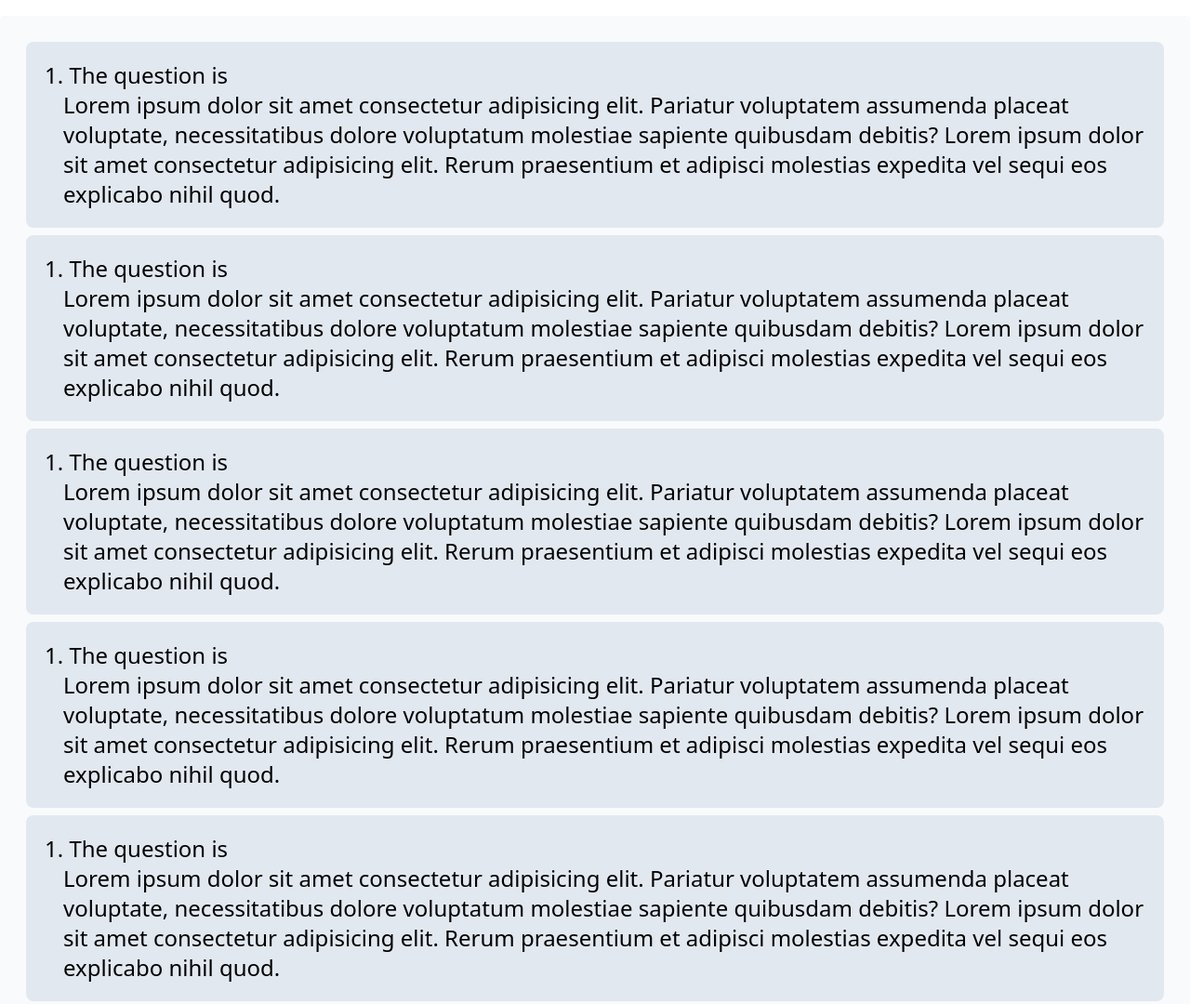
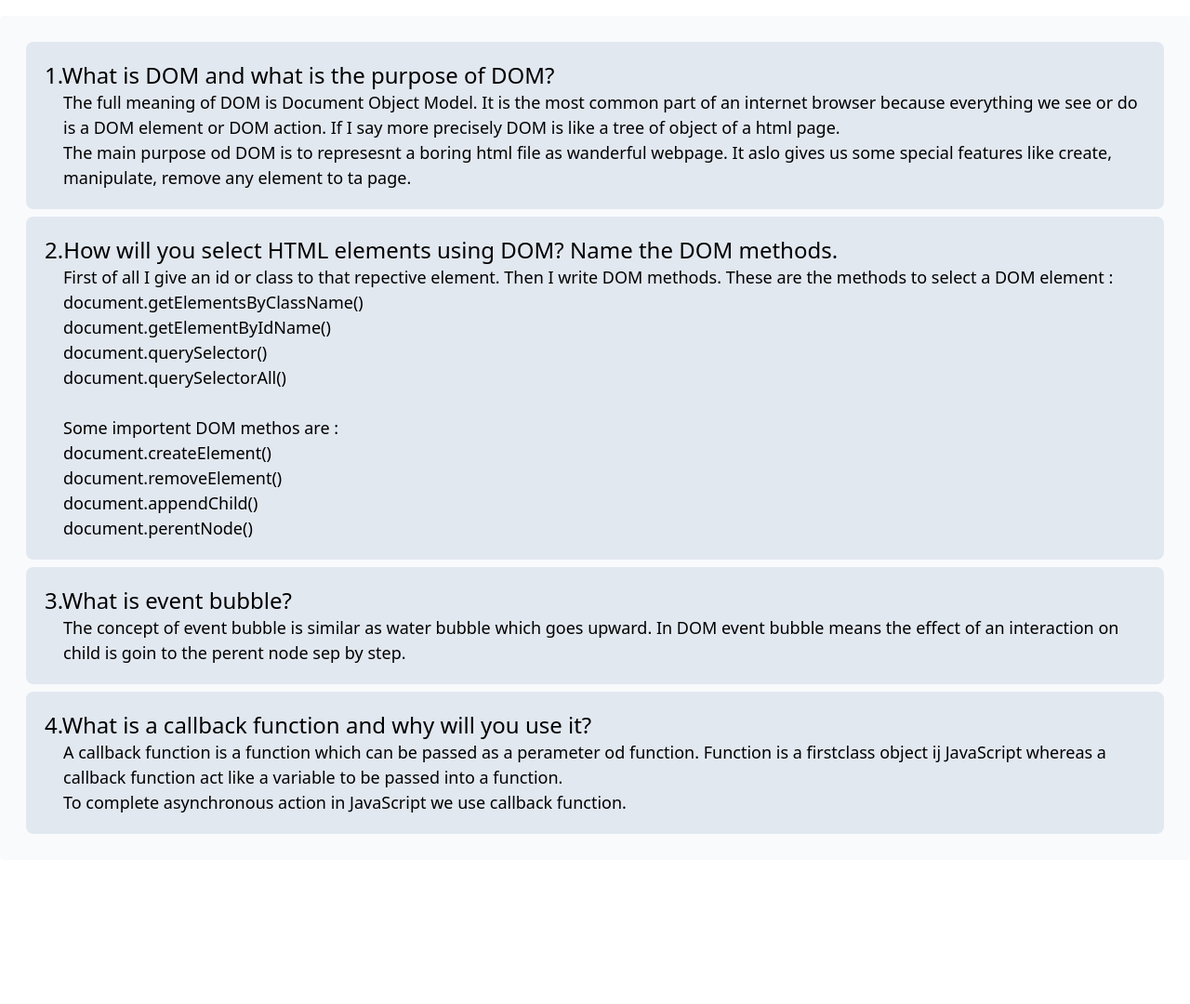
Before and after one commit to Hasib24/Assignment-05, a website: page src/blog.html in a window 1280 px wide. Shown: the part 135-1215 px from the top of the page at 93% size. After the commit the page ends 1060 px from the top, so only its background shows below. Drawn offline with Linux system fonts and the light colour scheme.

Commit message:
complete blog page

```diff
--- a/src/blog.html
+++ b/src/blog.html
@@ -29,30 +29,62 @@
     </header>
     <main>
         <div class="container rounded mx-auto mt-5 p-5  bg-slate-50">
-            <div class="bg-slate-200 m-2 p-5 rounded-lg">
-                <h1 class="text-2xl" >1. The question is</h1>
-                <p class="text-2xl font-light pl-5">Lorem ipsum dolor sit amet consectetur adipisicing elit. Pariatur voluptatem assumenda placeat voluptate, necessitatibus dolore voluptatum molestiae sapiente quibusdam debitis? Lorem ipsum dolor sit amet consectetur adipisicing elit. Rerum praesentium et adipisci molestias expedita vel sequi eos explicabo nihil quod.</p>
+            <div class="bg-slate-200 m-2 p-5 rounded-lg hover:bg-slate-300">
+                <h1 class="text-2xl" >1.What is DOM and what is the purpose of DOM?</h1>
+                <p class="text-[18px] pl-5">
+                  The full meaning of DOM is Document Object Model. It is the most common part of an internet
+                  browser because everything we see or do is a DOM element or DOM action. If I say more precisely
+                  DOM is like a tree of object of a html page.
+                  <br>
+                  The main purpose od DOM is to represesnt a boring html file as wanderful webpage.
+                  It aslo gives us some special features like create, manipulate, remove any element to ta page.
+                </p>
+
             </div>
 
-            <div class="bg-slate-200 m-2 p-5 rounded-lg">
-                <h1 class="text-2xl" >1. The question is</h1>
-                <p class="text-2xl font-light pl-5">Lorem ipsum dolor sit amet consectetur adipisicing elit. Pariatur voluptatem assumenda placeat voluptate, necessitatibus dolore voluptatum molestiae sapiente quibusdam debitis? Lorem ipsum dolor sit amet consectetur adipisicing elit. Rerum praesentium et adipisci molestias expedita vel sequi eos explicabo nihil quod.</p>
+            <div class="bg-slate-200 m-2 p-5 rounded-lg hover:bg-slate-300">
+                <h1 class="text-2xl" >2.How will you select HTML elements using DOM? Name the DOM methods.</h1>
+                <p class="text-[18px] pl-5">
+                  First of all I give an id or class to that repective element. Then I write DOM methods. These are the
+                  methods to select a DOM element : <br>
+                  document.getElementsByClassName() <br>
+                  document.getElementByIdName() <br>
+                  document.querySelector() <br>
+                  document.querySelectorAll()
+
+                  <br>
+                  <br>
+                  Some importent DOM methos are : <br>
+                  document.createElement() <br>
+                  document.removeElement() <br>
+                  document.appendChild() <br>
+                  document.perentNode()
+
+                </p>
             </div>
 
-            <div class="bg-slate-200 m-2 p-5 rounded-lg">
-                <h1 class="text-2xl" >1. The question is</h1>
-                <p class="text-2xl font-light pl-5">Lorem ipsum dolor sit amet consectetur adipisicing elit. Pariatur voluptatem assumenda placeat voluptate, necessitatibus dolore voluptatum molestiae sapiente quibusdam debitis? Lorem ipsum dolor sit amet consectetur adipisicing elit. Rerum praesentium et adipisci molestias expedita vel sequi eos explicabo nihil quod.</p>
+            <div class="bg-slate-200 m-2 p-5 rounded-lg hover:bg-slate-300">
+                <h1 class="text-2xl" >3.What is event bubble?</h1>
+                <p class="text-[18px] pl-5">
+                  The concept of event bubble is similar as water bubble which goes upward.
+                  In DOM event bubble means the effect of an interaction on child is goin to the perent node sep by step.
+
+                </p>
             </div>
 
-            <div class="bg-slate-200 m-2 p-5 rounded-lg">
-                <h1 class="text-2xl" >1. The question is</h1>
-                <p class="text-2xl font-light pl-5">Lorem ipsum dolor sit amet consectetur adipisicing elit. Pariatur voluptatem assumenda placeat voluptate, necessitatibus dolore voluptatum molestiae sapiente quibusdam debitis? Lorem ipsum dolor sit amet consectetur adipisicing elit. Rerum praesentium et adipisci molestias expedita vel sequi eos explicabo nihil quod.</p>
+            <div class="bg-slate-200 m-2 p-5 rounded-lg hover:bg-slate-300">
+                <h1 class="text-2xl" >4.What is a callback function and why will you use it?</h1>
+                <p class="text-[18px] pl-5">
+
+                  A callback function is a function which can be passed as a perameter od function. Function is
+                  a firstclass object ij JavaScript whereas a callback function act like a variable to be passed into
+                  a function.
+                  <br>
+                  To complete asynchronous action in JavaScript we use callback function.
+                </p>
             </div>
 
-            <div class="bg-slate-200 m-2 p-5 rounded-lg">
-                <h1 class="text-2xl" >1. The question is</h1>
-                <p class="text-2xl font-light pl-5">Lorem ipsum dolor sit amet consectetur adipisicing elit. Pariatur voluptatem assumenda placeat voluptate, necessitatibus dolore voluptatum molestiae sapiente quibusdam debitis? Lorem ipsum dolor sit amet consectetur adipisicing elit. Rerum praesentium et adipisci molestias expedita vel sequi eos explicabo nihil quod.</p>
-            </div>
+
 
 
 
```
Also changed, not shown: src/style.css.
